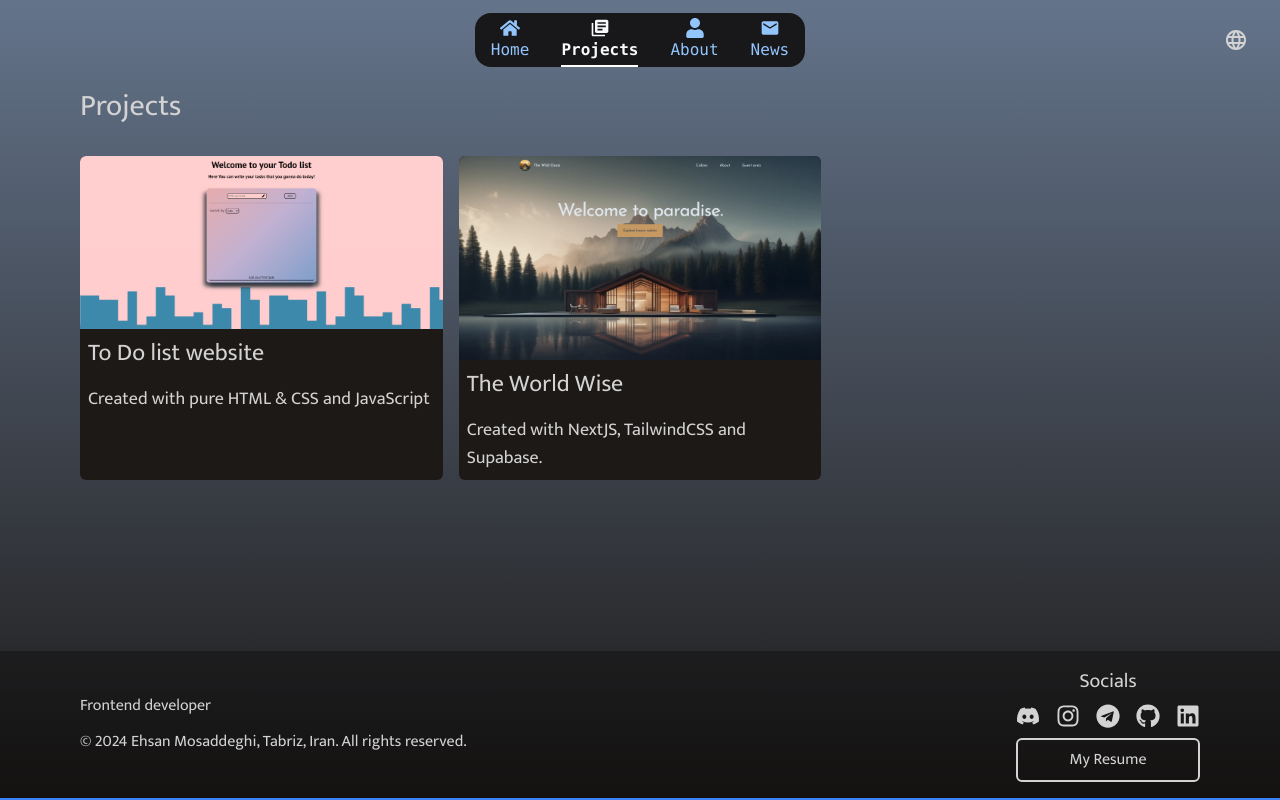
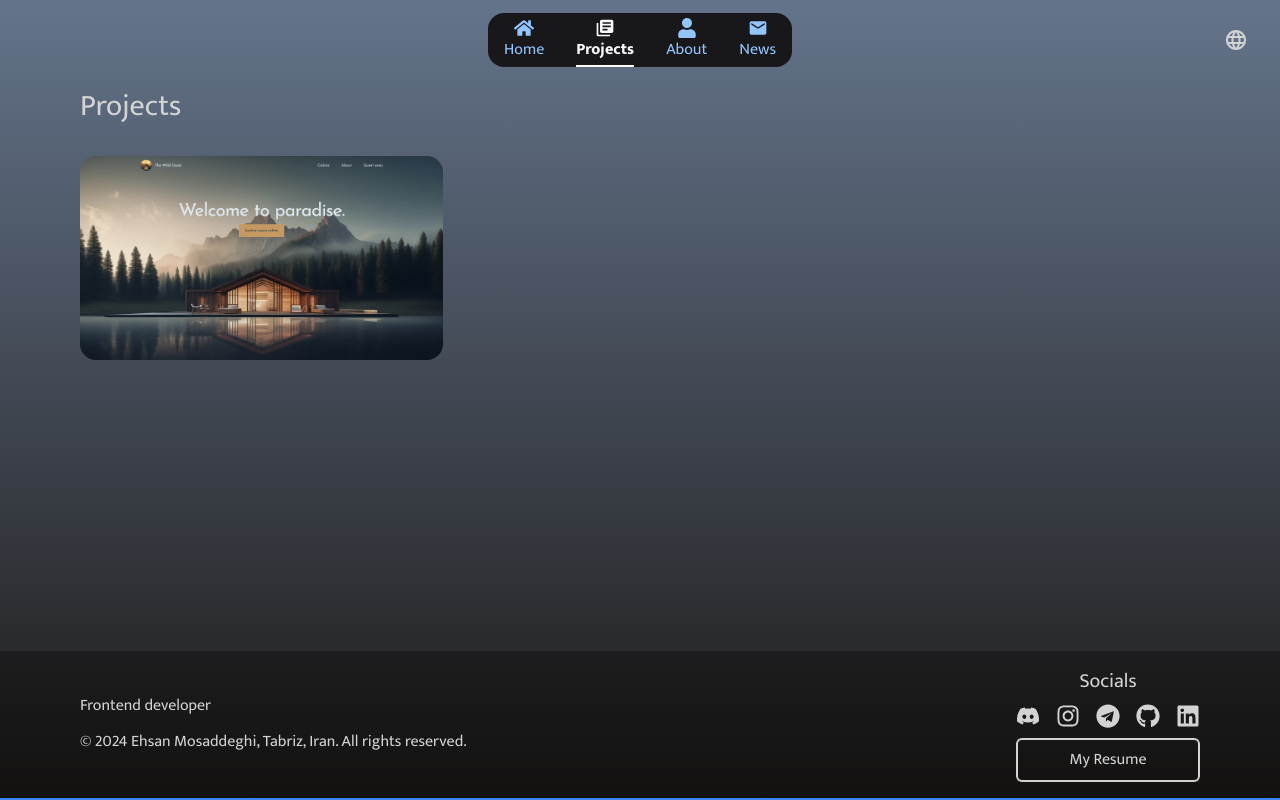
Before and after one commit to Ehsan-Mosaddeghi/Portfolio, a React (Vite) app: page /projects in a window 1280 px wide. Built offline with nearby package versions, Linux system fonts and the light colour scheme.

Commit message:
Edit project page

```diff
--- a/src/components/SkillsList.jsx
+++ b/src/components/SkillsList.jsx
@@ -1,5 +1,5 @@
-import { SiNuxtdotjs, SiTailwindcss } from "react-icons/si";
 import { FaCss3, FaHtml5, FaJs, FaReact, FaVuejs } from "react-icons/fa";
+import { SiNextdotjs, SiNuxtdotjs, SiTailwindcss } from "react-icons/si";
 import SkillItem from "./SkillItem";
 
 const skillItems = [
@@ -31,6 +31,10 @@ const skillItems = [
     icon: <SiTailwindcss className="text-blue-400" />,
     url: "https://tailwindcss.com",
   },
+  {
+    icon: <SiNextdotjs className="text-stone-950" />,
+    url: "https://nextjs.org",
+  },
 ];
 
 function SkillsList() {
--- a/src/pages/AboutPage.jsx
+++ b/src/pages/AboutPage.jsx
@@ -59,7 +59,7 @@ function AboutPage() {
           )}
         </p>
       </AboutItem>
-      <AboutItem title={t("Get in Touch")}>
+      <AboutItem title={t("Get in Touch")} breakLine={false}>
         <p>
           {t(
             "If you'd like to learn more about my projects, experiences, or interests, feel free to explore my portfolio or reach out to me directly. I'm always open to new opportunities, collaborations, and conversations about the latest tech trends and ideas.",
--- a/src/pages/NewsPage.jsx
+++ b/src/pages/NewsPage.jsx
@@ -9,7 +9,11 @@ function NewsPage() {
     <AnimatePage>
       <h1 className="text-3xl">{t("News")}</h1>
 
-      <NewsItem date="8/31 /2024">
+      <NewsItem date="9/22/2024">
+        <p>{t("Completed NextJS Course")} .</p>
+      </NewsItem>
+
+      <NewsItem date="8/31/2024">
         <p>{t("Portolio created")} 😄</p>
       </NewsItem>
     </AnimatePage>
--- a/src/pages/ProjectsPage.jsx
+++ b/src/pages/ProjectsPage.jsx
@@ -10,12 +10,12 @@ function ProjectsPage() {
       <h1 className="mb-8 text-3xl">{t("Projects")}</h1>
 
       <ul className="grid grid-cols-1 gap-4 sm:grid-cols-2 md:grid-cols-3">
-        <ProjectItem
+        {/* <ProjectItem
           image="/images/projects_todo.png"
           title="To Do list website"
           description="Created with pure HTML & CSS and JavaScript"
           href="https://ehsan-mosaddeghi.github.io/Todo-list-app/"
-        />
+        /> */}
 
         <ProjectItem
           image="/images/projects_worldwise_user.png"
--- a/src/ui/AboutItem.jsx
+++ b/src/ui/AboutItem.jsx
@@ -1,6 +1,6 @@
 import PropTypes from "prop-types";
 
-function AboutItem({ children, title }) {
+function AboutItem({ children, title, breakLine = true }) {
   return (
     <>
       <div className="my-8 leading-8">
@@ -9,13 +9,14 @@ function AboutItem({ children, title }) {
           {children}
         </div>
       </div>
-      <div className="break-line"></div>
+      {breakLine && <div className="break-line"></div>}
     </>
   );
 }
 AboutItem.propTypes = {
   title: PropTypes.string.isRequired,
   children: PropTypes.node.isRequired,
+  breakLine: PropTypes.bool,
 };
 
 export default AboutItem;
--- a/src/ui/NavbarItem.jsx
+++ b/src/ui/NavbarItem.jsx
@@ -4,16 +4,18 @@ import PropTypes from "prop-types";
 import { useTranslation } from "react-i18next";
 
 function NavbarItem({ item }) {
-  const { t } = useTranslation();
+  const { t, i18n } = useTranslation();
 
   return (
     <NavLink
       to={item.url}
       key={item.name}
-      className="menu-item relative flex flex-col items-center transition duration-300 hover:font-extrabold hover:text-slate-100"
+      className="menu-item relative flex flex-col items-center transition duration-300 hover:text-slate-100"
     >
       <span className="text-xl">{item.icon}</span>
-      <p className="">{t(item.name)}</p>
+      <p className={`${i18n.language === "fa" ? "font-Rubik" : "font-sans"}`}>
+        {t(item.name)}
+      </p>
     </NavLink>
   );
 }
--- a/src/ui/ProjectItem.jsx
+++ b/src/ui/ProjectItem.jsx
@@ -1,15 +1,29 @@
 import PropTypes from "prop-types";
+import { useState } from "react";
 
 function ProjectItem({ title, description, image, href }) {
+  const [showInfo, setShowInfo] = useState(false);
+
   return (
     <a
       href={href}
       target="blink"
-      className="flex flex-col rounded-md bg-stone-900 duration-300 hover:-translate-y-4 hover:shadow-[0_40px_10px_-15px_rgba(0,0,0,0.3)]"
+      onMouseEnter={() => setShowInfo(true)}
+      onMouseLeave={() => setShowInfo(false)}
+      className="relative flex flex-col duration-300"
     >
-      <img src={image} alt={title} className="w-full rounded-t-md" />
+      <img
+        src={image}
+        alt={title}
+        className={`w-full rounded-2xl duration-300 ${showInfo ? "scale-105" : ""}`}
+      />
+      <div
+        className={`absolute top-0 block h-full w-full rounded-2xl bg-[rgba(0,0,0,0.4)] duration-300 ${showInfo ? "scale-105 opacity-100" : "opacity-0"}`}
+      ></div>
 
-      <div className="space-y-4 p-2">
+      <div
+        className={`absolute top-20 space-y-4 p-2 text-center duration-300 ${showInfo ? "opacity-100" : "translate-y-5 opacity-0"}`}
+      >
         <h4 className="text-2xl">{title}</h4>
         <p className="text-lg">{description}</p>
       </div>
--- a/src/utils/i18n.js
+++ b/src/utils/i18n.js
@@ -50,6 +50,7 @@ i18next
             "اگر می‌خواهید درباره پروژه‌ها، تجربیات یا علایق من اطلاعات بیشتری کسب کنید، می‌توانید مستقیماً با من تماس بگیرید. من همیشه برای فرصت‌های جدید، همکاری‌ها و گفتگوها درباره آخرین روندها و ایده‌های فناوری وقت دارم",
           "days ago": "روز قبل",
           "Portolio created": "ساخته شدن وب سایت",
+          "Completed NextJS Course": "NextJS تموم کردن دوره ",
         },
       },
     },
```
